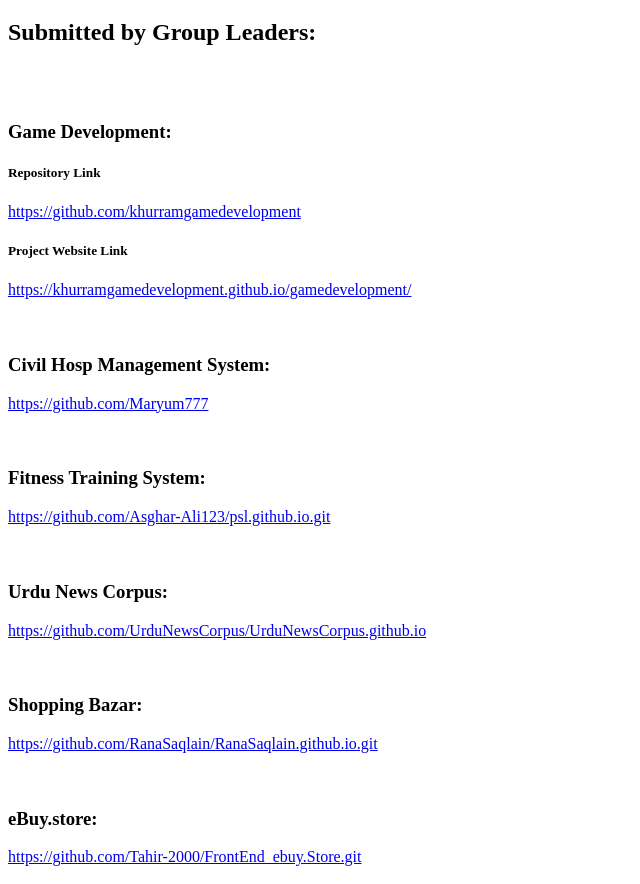
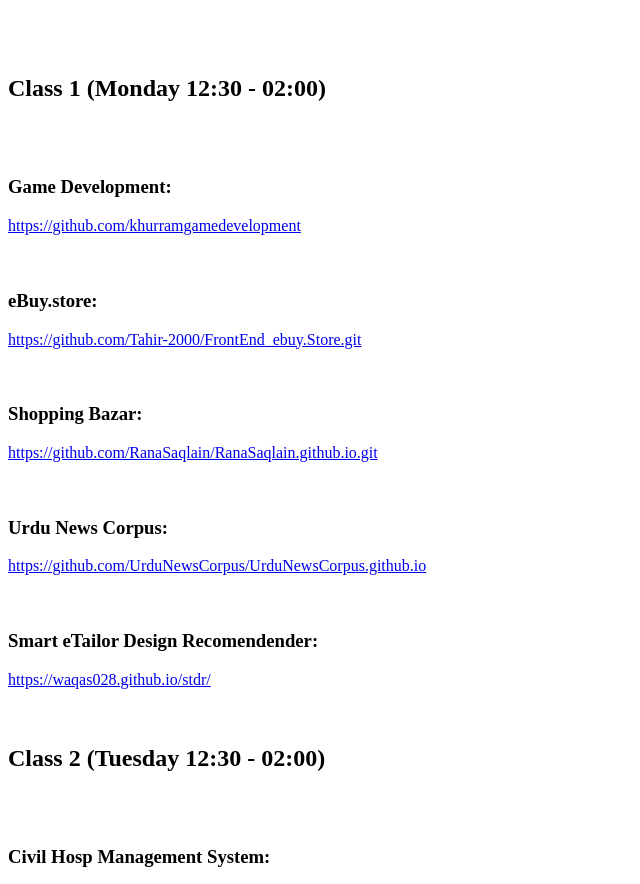
Before and after one commit to khurramgamedevelopment/Project-Websites, a plain HTML site: page index.html in a window 1280 px wide. Shown: the part 61-945 px from the top of the page, without its empty margins (0-640 px from the left). Drawn offline with Linux system fonts and the light colour scheme.

Commit message:
FYP Projects BSIT 8th Self

```diff
--- a/index.html
+++ b/index.html
@@ -6,39 +6,44 @@
 <body>
 
     <h1>Repository Links:</h1>
-    <h2>Submitted by Group Leaders:</h2>
+    <br /><br />
+
+
+
+    <h2>Class 1 (Monday 12:30 - 02:00)</h2>
     <br /><br />
 
     <h3>Game Development:</h3>
-    <h5>Repository Link</h5>
     <a href="https://github.com/khurramgamedevelopment">https://github.com/khurramgamedevelopment</a>
-    <h5>Project Website Link</h5>
-    <a href="https://khurramgamedevelopment.github.io/gamedevelopment/">https://khurramgamedevelopment.github.io/gamedevelopment/</a>
     <br /><br /><br />
 
-    <h3>Civil Hosp Management System:</h3>
-    <a href="https://github.com/Maryum777">https://github.com/Maryum777</a>
-    <br /><br /><br />
-
-    <h3>Fitness Training System:</h3>
-    <a href="https://github.com/Asghar-Ali123/psl.github.io.git">https://github.com/Asghar-Ali123/psl.github.io.git</a>
-    <br /><br /><br />
-
-    <h3>Urdu News Corpus:</h3>
-    <a href="https://github.com/UrduNewsCorpus/UrduNewsCorpus.github.io">https://github.com/UrduNewsCorpus/UrduNewsCorpus.github.io</a>
+    <h3>eBuy.store:</h3>
+    <a href="https://github.com/Tahir-2000/FrontEnd_ebuy.Store.git">https://github.com/Tahir-2000/FrontEnd_ebuy.Store.git</a>
     <br /><br /><br />
 
     <h3>Shopping Bazar:</h3>
     <a href="https://github.com/RanaSaqlain/RanaSaqlain.github.io.git">https://github.com/RanaSaqlain/RanaSaqlain.github.io.git</a>
     <br /><br /><br />
 
-    <h3>eBuy.store:</h3>
-    <a href="https://github.com/Tahir-2000/FrontEnd_ebuy.Store.git">https://github.com/Tahir-2000/FrontEnd_ebuy.Store.git</a>
+     <h3>Urdu News Corpus:</h3>
+    <a href="https://github.com/UrduNewsCorpus/UrduNewsCorpus.github.io">https://github.com/UrduNewsCorpus/UrduNewsCorpus.github.io</a>
+    <br /><br /><br />
+
+    <h3>Smart eTailor Design Recomendender:</h3>
+    <a href="https://waqas028.github.io/stdr/">https://waqas028.github.io/stdr/</a>
     <br /><br /><br />
 
 
-    <h3>Smart eTailor Design Recomendender:</h3>
-    <a href="https://waqas028.github.io/stdr/">https://waqas028.github.io/stdr/</a>
+
+    <h2>Class 2 (Tuesday 12:30 - 02:00)</h2>
+    <br /><br />
+
+    <h3>Civil Hosp Management System:</h3>
+    <a href="https://github.com/RamishaTahir/CHMS.github.io">https://github.com/RamishaTahir/CHMS.github.io</a>
+    <br /><br /><br />
+
+    <h3>Fitness Training System:</h3>
+    <a href="https://github.com/Asghar-Ali123/psl.github.io.git">https://github.com/Asghar-Ali123/psl.github.io.git</a>
     <br /><br /><br />
 
     <h3>Paperless Parking:</h3>
@@ -53,11 +58,6 @@
     <a href="https://github.com/Zubair-IT/GAAD-Project">https://github.com/Zubair-IT/GAAD-Project</a>
     <br /><br /><br />
 
-    <h3>Civil Hosp Management System:</h3>
-    <a href="https://github.com/RamishaTahir/CHMS.github.io">https://github.com/RamishaTahir/CHMS.github.io</a>
-    <br /><br /><br />
-
-
 
 </body>
 </html>
```
